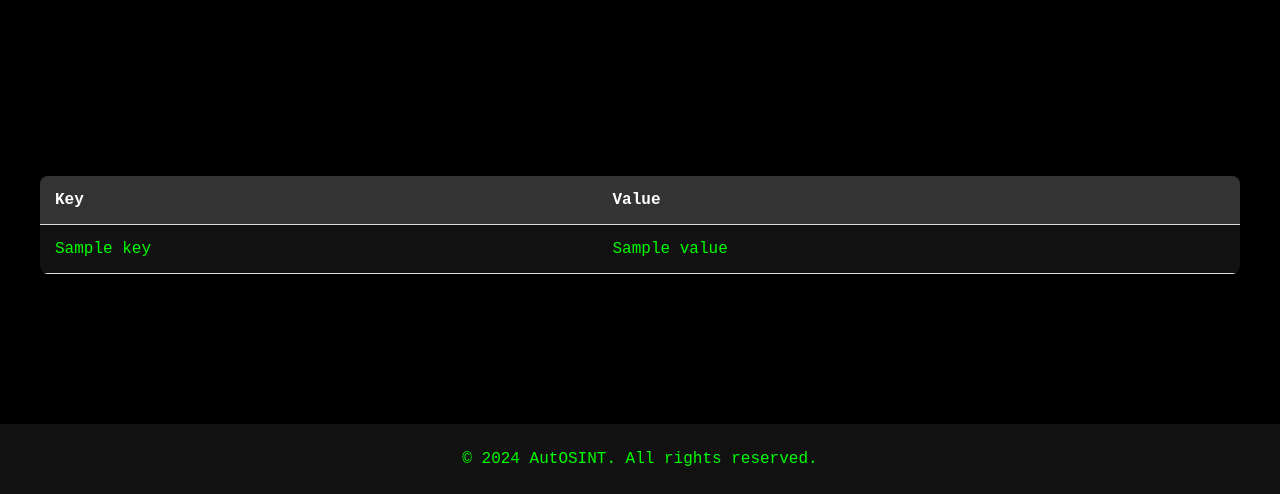
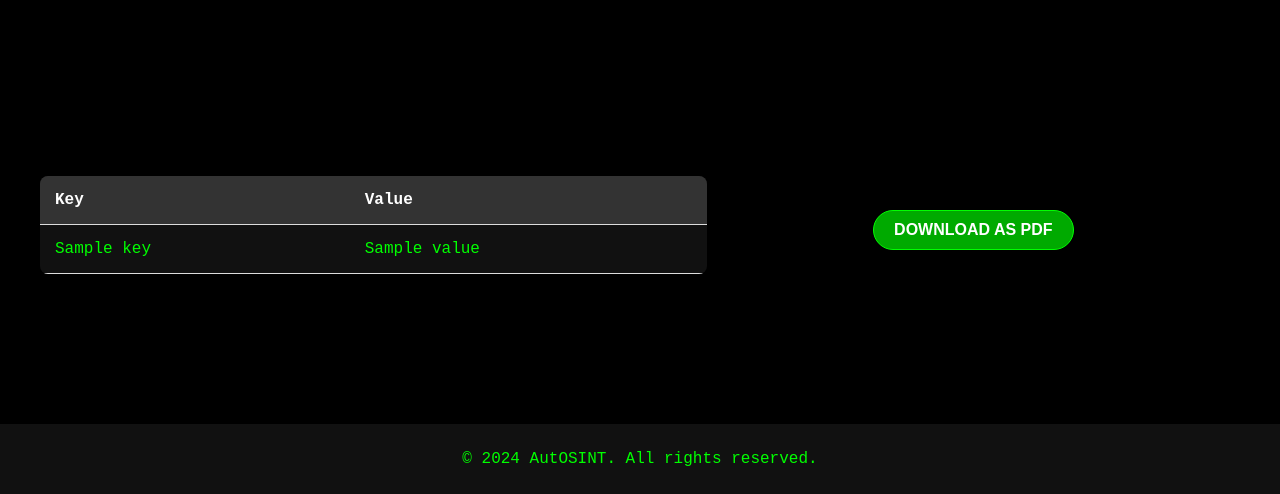
Before and after one commit to SmartyDroidBot/AutOSINT, a Flask app: template templates/search.html in a window 1280 px wide. Shown: the part 306-800 px from the top of the page. Run offline with Flask 3, Linux system fonts and the light colour scheme; the template is opened without the code that fills it: most values are stand-ins (such as "Sample title", 1, 10 or a date in 2020).

Commit message:
added download feature

```diff
--- a/app.py
+++ b/app.py
@@ -1,6 +1,9 @@
-from flask import Flask, render_template, request, session
+from flask import Flask, render_template, request, session, send_file,url_for,redirect
 import requests
 import re
+import json
+
+from fpdf import FPDF
 
 app = Flask(__name__)
 
@@ -67,5 +70,26 @@ def ip_geolocation(ip, api_key):
     response = requests.get(url)
     return response.json()
 
+@app.route('/download', methods=['POST'])
+def download():
+    if request.method == 'POST':
+        data = {}
+        for key in request.form:
+            if key != 'csrf_token':  # Exclude CSRF token
+                data[key] = request.form[key]
+
+        # Generate PDF
+        pdf = FPDF()
+        pdf.add_page()
+        pdf.set_font("Arial", size = 12)
+        for key, value in data.items():
+            pdf.cell(200, 10, txt = f"{key}: {value}", ln=True)
+        pdf_output = "search_results.pdf"
+        pdf.output(pdf_output)
+
+        # Return the PDF file as a download
+        return send_file(pdf_output, as_attachment=True)
+
+
 if __name__ == "__main__":
     app.run(debug=True)
--- a/templates/search.html
+++ b/templates/search.html
@@ -1,5 +1,4 @@
-{% extends "base.html" %}
-{% block body %}
+{% extends "base.html" %} {% block body %}
 <style>
   body {
     margin: 0;
@@ -22,7 +21,8 @@
     overflow: hidden;
     margin-bottom: 50px;
   }
-    th, td {
+  th,
+  td {
     padding: 15px;
     text-align: left;
     border-bottom: 1px solid #ddd;
@@ -31,8 +31,6 @@
     background-color: #333;
     color: #fff;
   }
-
-
 </style>
 
 <header>
@@ -57,8 +55,19 @@
       {% endfor %}
     </tbody>
   </table>
+  {% for key, value in result.items() %}
+  <input type="hidden" name="{{ key }}" value="{{ value }}" />
+  {% endfor %}
+  <!-- Download button -->
+  <form action="/download" method="post">
+    {% for key, value in result.items() %}
+    <input type="hidden" name="{{ key }}" value="{{ value }}" />
+    {% endfor %}
+    <button type="submit">Download as PDF</button>
+  </form>
   {% else %}
   <p>No result available.</p>
   {% endif %}
 </section>
+
 {% endblock %}
```
Lines whose indentation alone changed are shown as unchanged.
